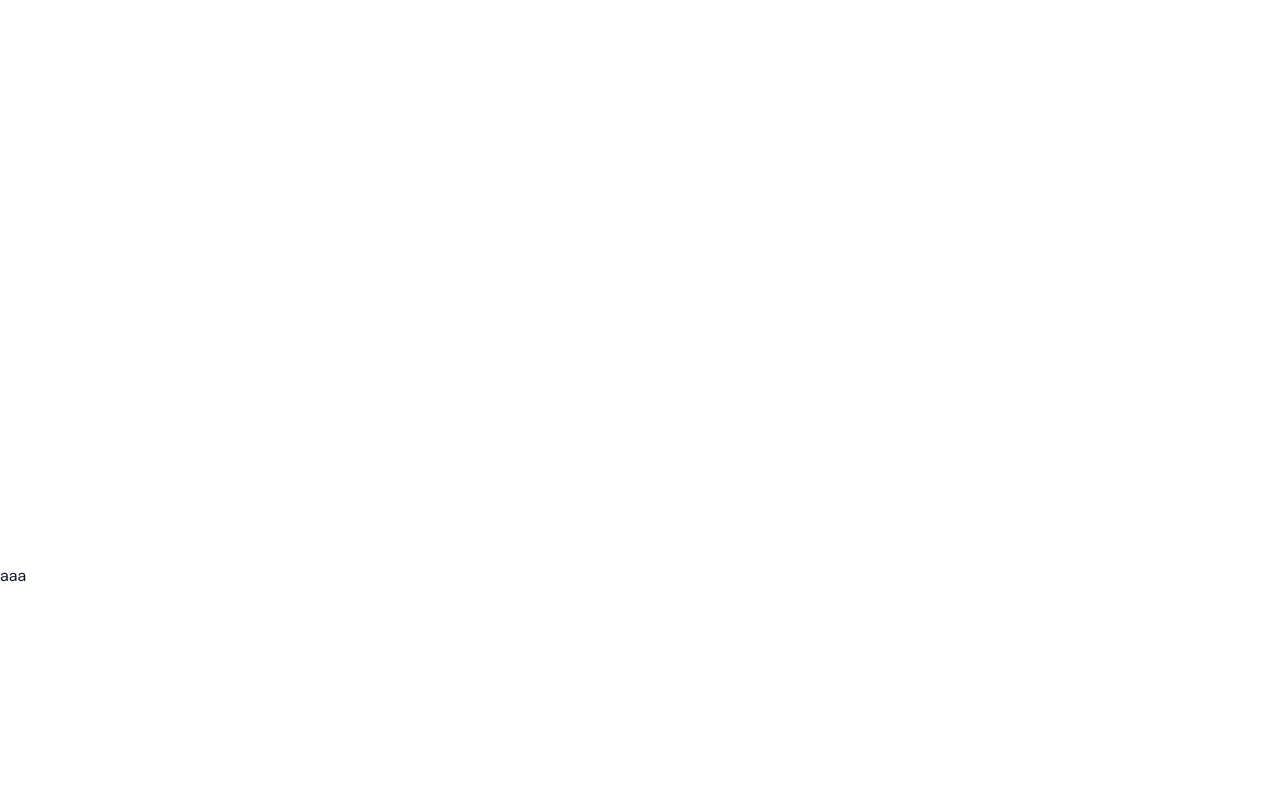
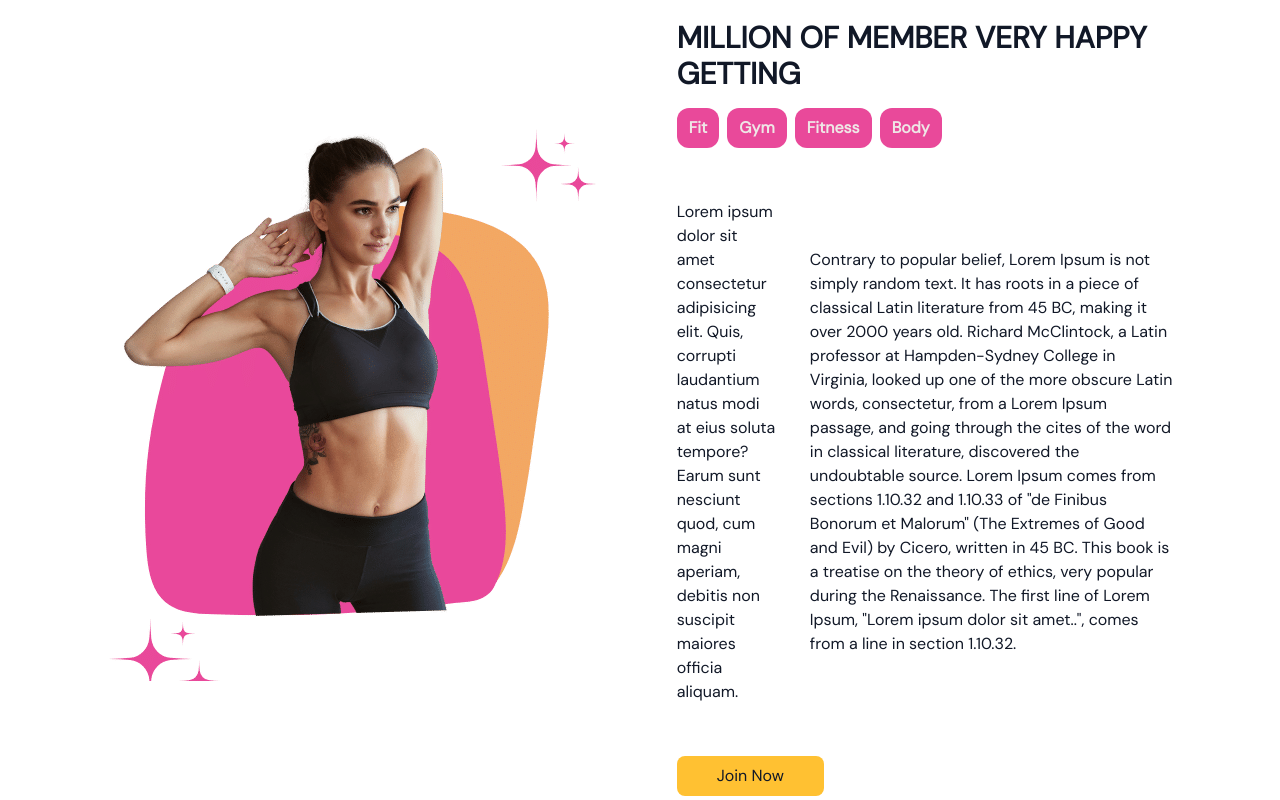
Before and after one commit to efegorkemumit/gym-fitness, a React (Vite) app in the folder gym-fitness/: page / in a window 1280 px wide. Shown: the part 1420-2220 px from the top of the page. Built offline with nearby package versions, Linux system fonts and the light colour scheme.

Commit message:
benefit4

```diff
--- a/gym-fitness/src/screen/Benefit/index.tsx
+++ b/gym-fitness/src/screen/Benefit/index.tsx
@@ -1,11 +1,15 @@
 import React from 'react'
 import Htext from '../../shared/Htext'
-import { BenefitTypes } from '../../shared/types'
+import { BenefitTypes, SelectedPage } from '../../shared/types'
 import { HomeIcon, UserIcon, PhoneIcon } from '@heroicons/react/24/outline'
 import BenefitDesing from './benefit'
 import {motion} from "framer-motion"
+import  BenefitsPageGraphic from '../../assets/BenefitsPageGraphic.png'
+import ActionButton from '../../shared/ActionButton'
 
-type Props = {}
+type Props = {
+    setSelecetedPage: (value:SelectedPage)=>void;
+}
 
 const benefits:Array<BenefitTypes>=[
     {
@@ -25,7 +29,7 @@ const benefits:Array<BenefitTypes>=[
     },
 
 ]
-const Benefits = (props: Props) => {
+const Benefits = ({setSelecetedPage}: Props) => {
   return (
     <section id="benefits" className='mx-auto min-h-full w-5/6 py-20'>
 
@@ -80,6 +84,90 @@ const Benefits = (props: Props) => {
 
        </div>
 
+       <div className='mt-16 items-center justify-between gap-20 md:flex'>
+
+        <img src={BenefitsPageGraphic} />
+
+
+
+        <div>
+            <div className='relative'>
+
+                <div className=''>
+                <motion.div
+               initial="hidden"
+               whileInView="visible"
+               viewport={{ once: true, amount: 0.5 }}
+               transition={{ duration: 0.5 }}
+               variants={{
+                 hidden: { opacity: 0, x: -50 },
+                 visible: { opacity: 1, x: 0 },
+               }}
+               >
+                    <Htext>
+                        Million of member very happy getting
+                    </Htext>
+
+
+                    <span className='text-gray-50 font-bold flex'>
+
+                        <a className='flex mr-2 bg-primary-500 px-3 py-2 rounded-xl'>Fit</a>
+                        <a className='flex mr-2 bg-primary-500 px-3 py-2 rounded-xl'>Gym</a>
+                        <a className='flex mr-2 bg-primary-500 px-3 py-2 rounded-xl'>Fitness</a>
+                        <a className='flex mr-2 bg-primary-500 px-3 py-2 rounded-xl'>Body</a>
+
+
+
+                    </span>
+                    </motion.div>
+                    <motion.div className='mt-8 flex items-center gap-8'
+                  initial="hidden"
+                  whileInView="visible"
+                  viewport={{ once: true, amount: 0.5 }}
+                  transition={{ duration: 0.5 }}
+                  variants={{
+                    hidden: { opacity: 0, x: -50 },
+                    visible: { opacity: 1, x: 0 },
+                  }}
+                 >
+                    <p className='my-5'>
+                        Lorem ipsum dolor sit amet consectetur adipisicing elit. Quis, corrupti laudantium natus modi at eius soluta tempore? Earum sunt nesciunt quod, cum magni aperiam, debitis non suscipit maiores officia aliquam.
+                    </p>
+                    <p className='my-5'>
+                    Contrary to popular belief, Lorem Ipsum is not simply random text. It has roots in a piece of classical Latin literature from 45 BC, making it over 2000 years old. Richard McClintock, a Latin professor at Hampden-Sydney College in Virginia, looked up one of the more obscure Latin words, consectetur, from a Lorem Ipsum passage, and going through the cites of the word in classical literature, discovered the undoubtable source. Lorem Ipsum comes from sections 1.10.32 and 1.10.33 of "de Finibus Bonorum et Malorum" (The Extremes of Good and Evil) by Cicero, written in 45 BC. This book is a treatise on the theory of ethics, very popular during the Renaissance. The first line of Lorem Ipsum, "Lorem ipsum dolor sit amet..", comes from a line in section 1.10.32.
+
+</p>
+</motion.div>
+<motion.div className='mt-8 flex items-center gap-8'
+                  initial="hidden"
+                  whileInView="visible"
+                  viewport={{ once: true, amount: 0.5 }}
+                  transition={{ duration: 0.5 }}
+                  variants={{
+                    hidden: { opacity: 0, x: -50 },
+                    visible: { opacity: 1, x: 0 },
+                  }}
+                 >
+                    <ActionButton setSelecetedPage={setSelecetedPage}>
+                        Join Now
+                    </ActionButton>
+
+
+                </motion.div>
+
+
+
+
+                </div>
+
+
+            </div>
+
+
+        </div>
+
+       </div>
+
 
 
 
```
